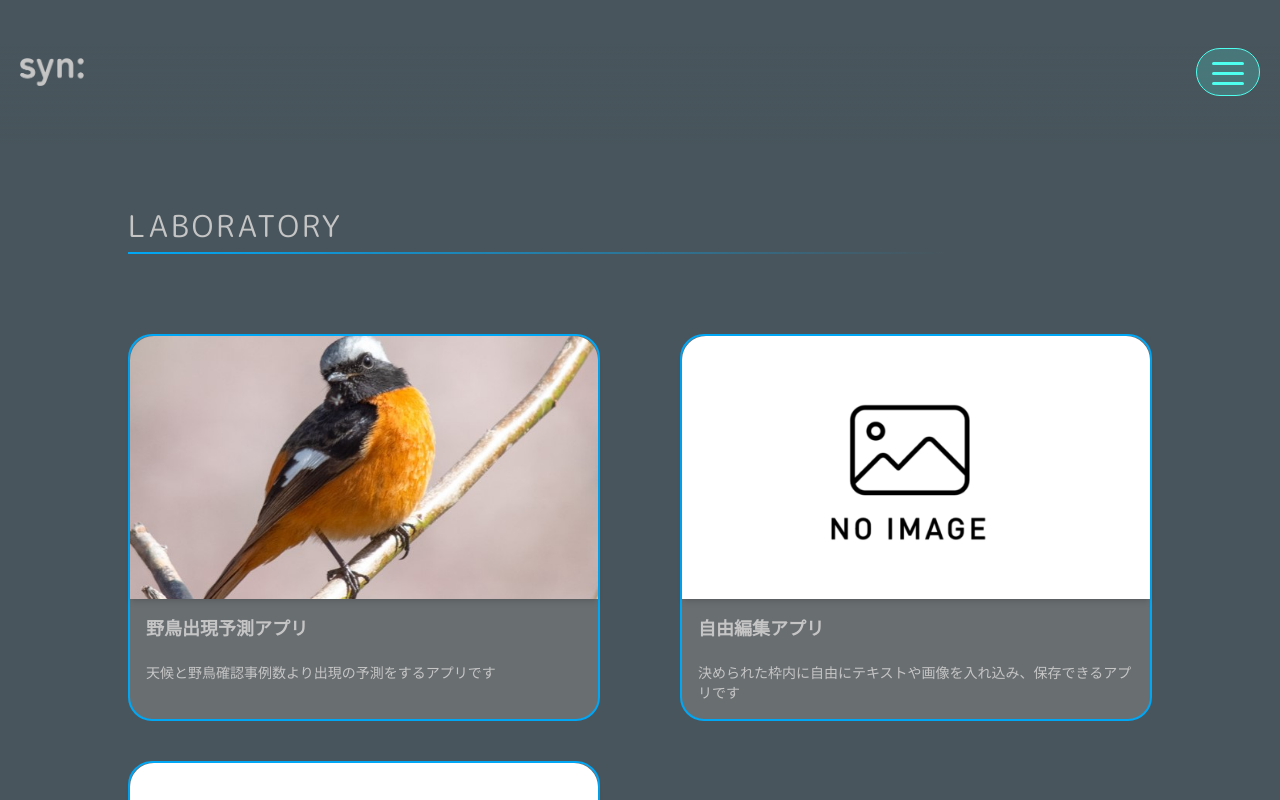
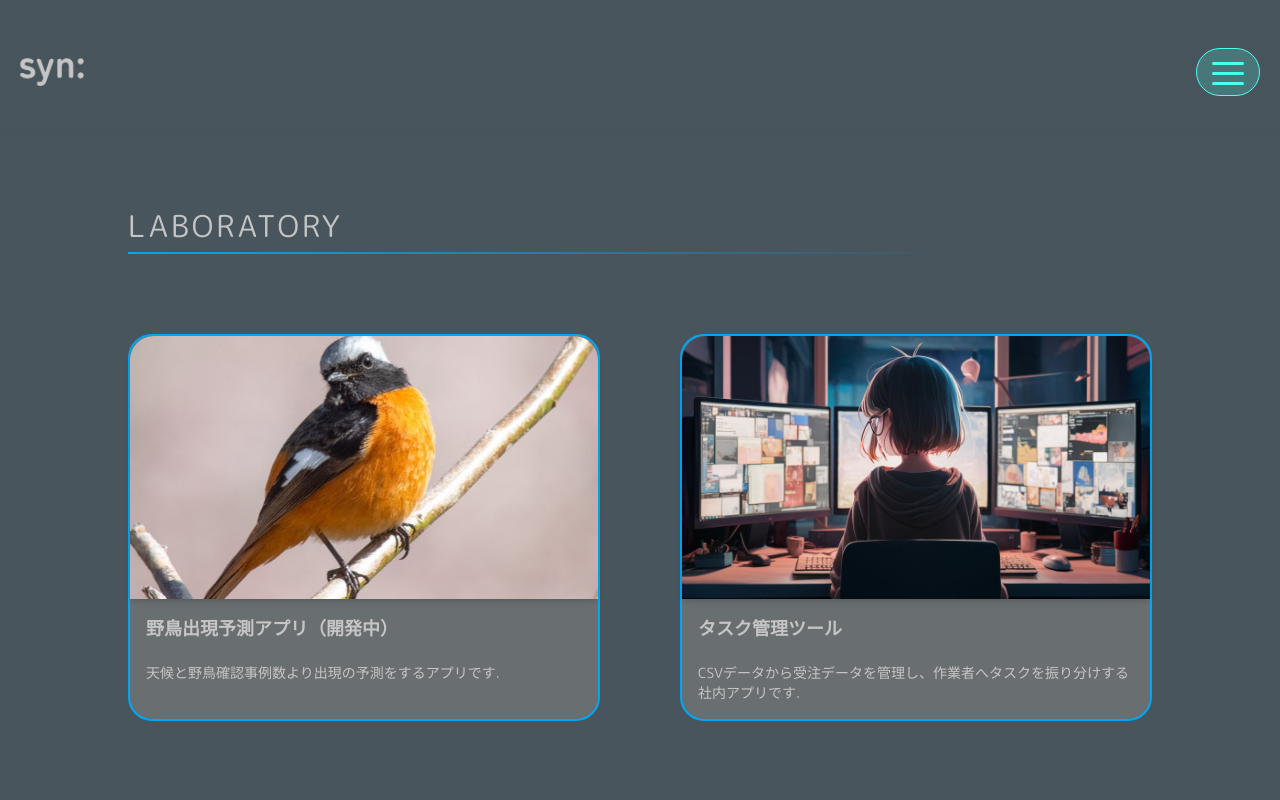
Before and after one commit to syn154045/home_page, a Next.js app: page /labo in a window 1280 px wide. Shown: the top 800 px of the page. Built offline with nearby package versions, Linux system fonts and the light colour scheme; a web font is replaced by a local one.

Commit message:
fix: laboページ
- laboCardコンポーネント内にgsap導入
- リンクを別タブ開示対応
- コンポーネントへの引数を追加
- 項目１つ追加

```diff
--- a/src/app/(app)/labo/page.tsx
+++ b/src/app/(app)/labo/page.tsx
@@ -3,42 +3,55 @@ import { Body } from '@/components/app/layouts';
 import { Metadata } from 'next';
 import { StaticImageData } from 'next/image';
 import birdImg from '~/public/bird.jpeg';
+import devImg from '~/public/developing.jpeg';
 import noImage from '~/public/NoImage.png';
 
 export const metadata: Metadata = {
     title: 'labo',
 };
 
-// TODO: create labo table
 const LaboListContents: Array<{
     id: number;
     title: string;
     cardBody: string;
     cardImg: StaticImageData;
     link: string;
+    newTab: boolean;
 }> = [
     {
         id: 1,
-        title: '野鳥出現予測アプリ',
-        cardBody: '天候と野鳥確認事例数より出現の予測をするアプリです',
+        title: '野鳥出現予測アプリ（開発中）',
+        cardBody: '天候と野鳥確認事例数より出現の予測をするアプリです. ',
         cardImg: birdImg,
         link: '/labo/eBird',
+        newTab: false,
     },
     {
         id: 2,
-        title: '自由編集アプリ',
+        title: 'タスク管理ツール',
         cardBody:
-            '決められた枠内に自由にテキストや画像を入れ込み、保存できるアプリです',
-        cardImg: noImage,
-        link: '/labo/fabric',
+            'CSVデータから受注データを管理し、作業者へタスクを振り分けする社内アプリです.',
+        cardImg: devImg,
+        link: 'https://github.com/syn154045/task_manage_system',
+        newTab: true,
     },
     {
         id: 3,
-        title: '運転免許証の車両認証システム',
+        title: '自由編集アプリ（開発中）',
         cardBody:
-            '車の盗難防止のために、運転免許証が無いと車両を起動できないようにするシステムのプロトタイプですなんちゃってのシステムではない将来性の高いものと自負しているんですが',
-        cardImg: noImage,
+            '決められた枠内に自由にテキストや画像を入れ込み、保存できるアプリです',
+        cardImg: devImg,
+        link: '/labo/fabric',
+        newTab: false,
+    },
+    {
+        id: 4,
+        title: '運転免許証の車両認証システム（要件定義中）',
+        cardBody:
+            '車の盗難防止のために、運転免許証が無いと車両を起動できないようにするシステム（組込系のソフト部分）',
+        cardImg: devImg,
         link: '/labo',
+        newTab: false,
     },
 ];
 
@@ -53,6 +66,7 @@ const Labo = () => {
                         cardImg={content.cardImg}
                         link={content.link}
                         key={content.id}
+                        newTab={content.newTab}
                     />
                 ))}
             </div>
--- a/src/components/app/elements/cards/_LaboListCard.tsx
+++ b/src/components/app/elements/cards/_LaboListCard.tsx
@@ -1,10 +1,16 @@
+'use client';
+
+import gsap from 'gsap';
+import { ScrollTrigger } from 'gsap/ScrollTrigger';
 import Image, { StaticImageData } from 'next/image';
+import { useEffect, useRef } from 'react';
 
 interface LaboListCardProps {
     title: string;
     cardBody: string;
     cardImg: StaticImageData;
     link: string;
+    newTab: boolean;
 }
 
 const LaboListCard = ({
@@ -12,10 +18,37 @@ const LaboListCard = ({
     cardBody,
     cardImg,
     link,
+    newTab,
 }: LaboListCardProps) => {
+    const cardRef = useRef(null);
+    gsap.registerPlugin(ScrollTrigger);
+
+    useEffect(() => {
+        const element = cardRef.current;
+
+        gsap.to(element, {
+            opacity: 1,
+            duration: 10,
+            scrollTrigger: {
+                trigger: element,
+                scrub: true,
+                start: 'top 80%',
+                end: 'top 70%',
+            },
+        });
+    }, []);
+
     return (
-        <div className="flex w-full flex-col rounded-3xl border-[0.125rem] border-app-accent2 bg-app-main/30 transition-all duration-300 hover:bg-app-accent2/30">
-            <a href={link} className="group block">
+        <div
+            ref={cardRef}
+            className="flex w-full flex-col rounded-3xl border-[0.125rem] border-app-accent2 bg-app-main/30 opacity-0 transition-all duration-300 hover:bg-app-accent2/30"
+        >
+            <a
+                href={link}
+                className="group block"
+                target={newTab ? '_blank' : '_self'}
+                rel={newTab ? 'noopener noreferrer' : ''}
+            >
                 <Image
                     src={cardImg}
                     alt="labos"
```
Also changed, not shown: public/developing.jpeg (added).
